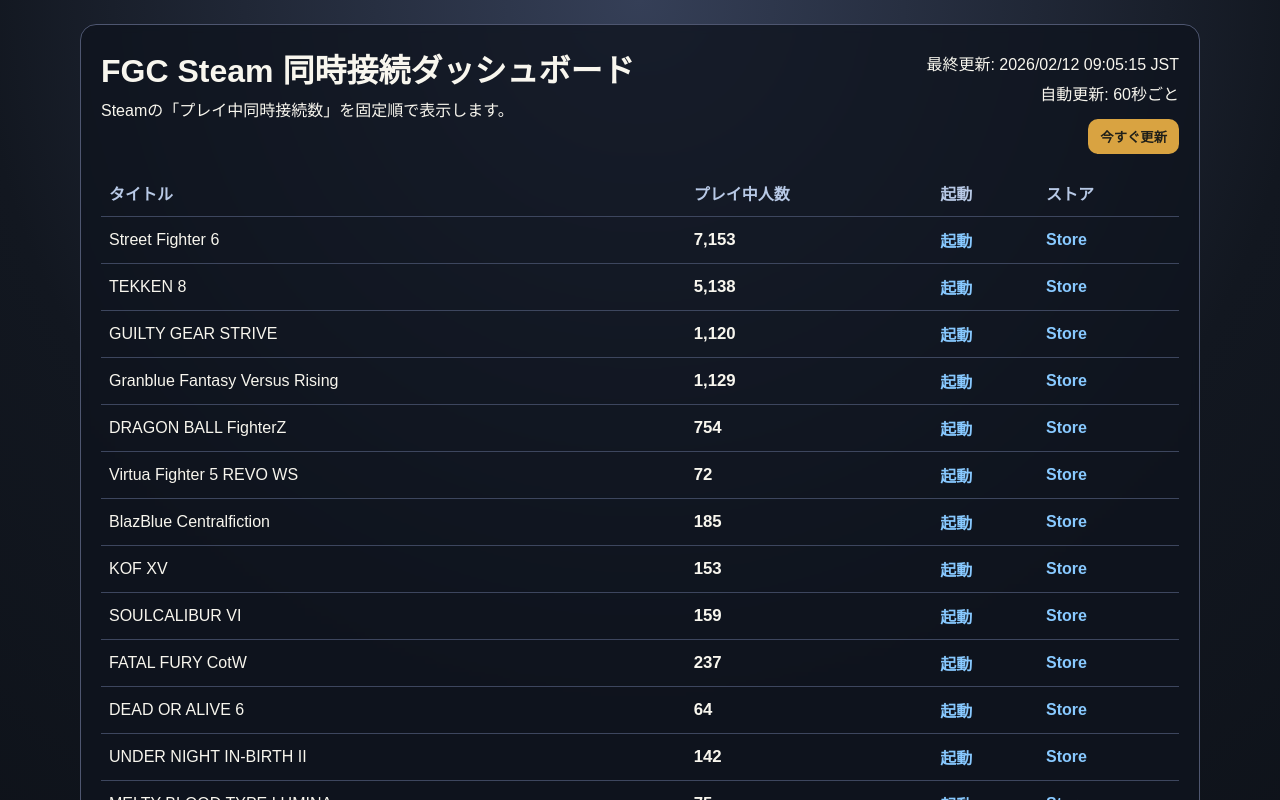
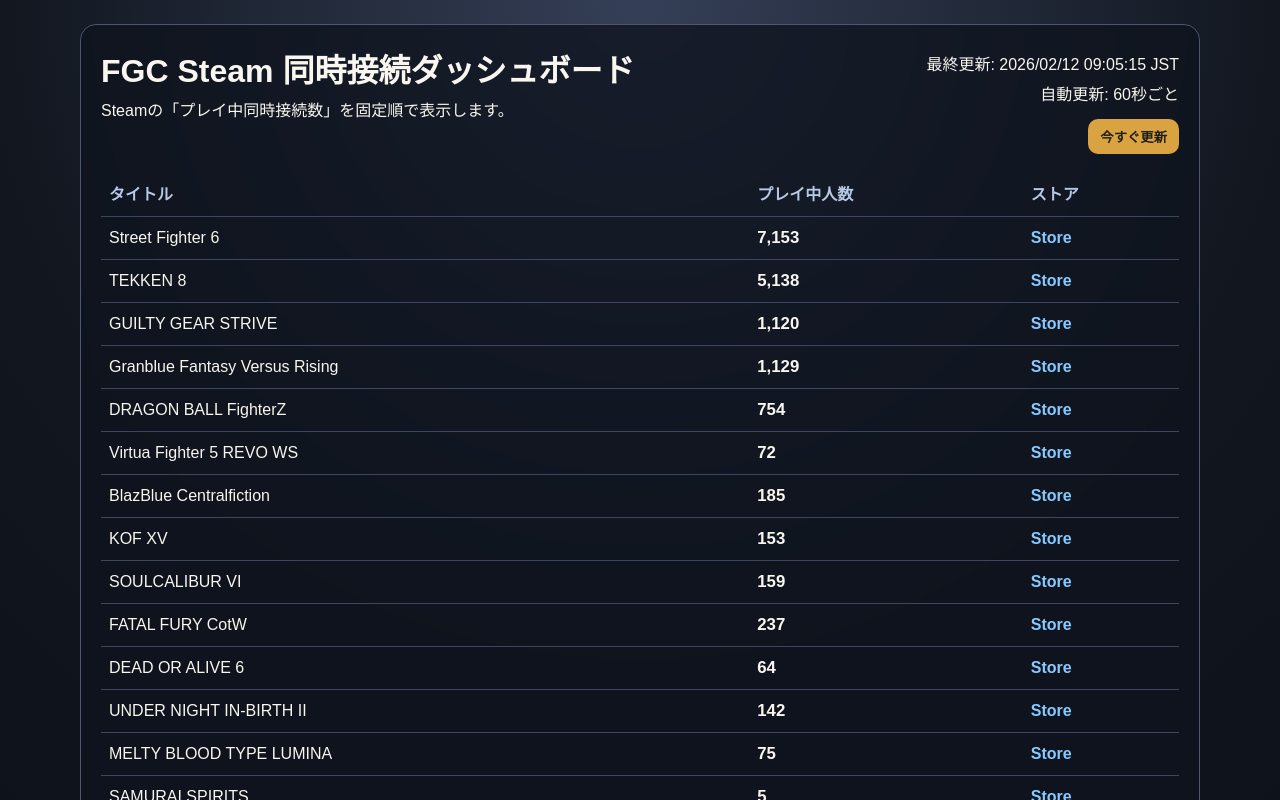
Before and after one commit to u10-github/FGC-dashboard, a React (Vite) app: page / in a window 1280 px wide. Shown: the top 800 px of the page. Built offline with nearby package versions, Linux system fonts and the light colour scheme.

Commit message:
feat: remove launch column from dashboard table

```diff
--- a/src/App.tsx
+++ b/src/App.tsx
@@ -120,7 +120,6 @@
               <tr>
                 <th>タイトル</th>
                 <th>プレイ中人数</th>
-                <th>起動</th>
                 <th>ストア</th>
               </tr>
             </thead>
@@ -130,13 +129,6 @@
                   <tr key={item.id}>
                     <td>{item.name}</td>
                     <td className="count">{formatCount(item.playerCount)}</td>
-                    <td>
-                      {item.runUrl ? (
-                        <a href={item.runUrl}>起動</a>
-                      ) : (
-                        <span className="muted">AppID未設定</span>
-                      )}
-                    </td>
                     <td>
                       {item.storeUrl ? (
                         <a href={item.storeUrl} target="_blank" rel="noreferrer">
```
Also changed, not shown: 1 other file (tests, documents, lock files or other folders).
